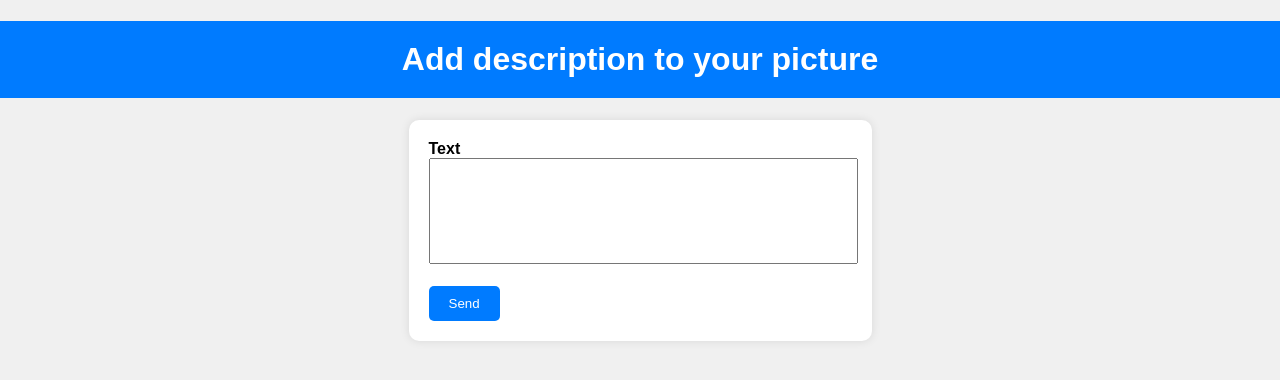
After one commit to Anonim2055/Diary, a Flask app: page /desc in a window 1280 px wide. The commit adds this page. Shown: the top 380 px of the page. Run offline with Flask 3, Linux system fonts and the light colour scheme.

Commit message:
Now you can add description to your day and see it after upload

```diff
--- a/App/Server.py
+++ b/App/Server.py
@@ -53,6 +53,7 @@ def home():
 
 @app.route('/upload', methods=['POST'])
 def upload_file():
+    description = request.form.get("description")
     file = request.files['file']
     user_id = request.form.get("user_id")
     if file.filename == '':
@@ -60,18 +61,7 @@ def upload_file():
 
     response = img_up(file)
     #print(response)
-
-    upload_time = get_time()
-    try:
-        db.images.insert_one({
-        "img_url": response['img_url'],
-        "timestamp": upload_time,
-        "user_id": user_id
-    })
-    except Exception:
-
-        return '', 503
-    page = str("user_photos/"+user_id)
+    page = str("/desc?user_id="+user_id+"&img_url="+response['img_url'])
     return redirect(page)
     #return jsonify(response['status'])
 
@@ -81,6 +71,35 @@ def uf():
     if user_id == None:
         return redirect('/')
     return render_template('up.html', user_id=user_id)
+
+@app.route('/desc', methods=['GET'])
+def desc_get():
+    user_id = request.args.get('user_id')
+    img_url = request.args.get('img_url')
+    return render_template("description.html", user_id=user_id, img_url=img_url)
+
+
+@app.route('/desc', methods=['POST'])
+def desc_load():
+    description = request.form.get("description")
+    user_id = request.form.get("user_id")
+    img_url = request.form.get("img_url")
+    upload_time = get_time()
+    try:
+        db.images.insert_one({
+        "img_url": img_url,
+        "timestamp": upload_time,
+        "user_id": user_id,
+        "description": description
+    })
+    except Exception:
+
+        return '', 503
+    page = str("user_photos/" + user_id)
+    return redirect(page)
+
+
+
 
 
 @app.route('/users', methods=['GET'])
@@ -139,13 +158,6 @@ def form_example():
     #return response
     return f'Hello {name}, your email is {email}, your pass is{password}'
 
-
-@app.route('/error')
-def always_return_500():
-    # return status code 500
-    return '', 500
-
-
 @app.errorhandler(404)
 def page_not_found(e):
     return render_template('404.html'), 404
@@ -153,34 +165,34 @@ def page_not_found(e):
 
 @app.route("/get_images", methods=['GET'])
 def get_image_url(user_id=None):
-    us_id2=user_id
+    us_id2 = user_id
     user_id = request.args.get("user_id")
     if user_id == None:
-        user_id=us_id2
+        user_id = us_id2
     # search every 'user id'
     user_data_cursor = db.images.find({"user_id": user_id})
-
     user_data_list = []
-
     # add everything to list
     for user_data in user_data_cursor:
         img_url = user_data.get("img_url", "URL not available")
         created_at_timestamp = user_data.get("timestamp", None)
         created_at = None
+        description = user_data.get('description', None)
         if created_at_timestamp:
             created_at = datetime.datetime.fromtimestamp(created_at_timestamp).strftime('%Y-%m-%d')
 
         user_data_list.append({
             "user_id": user_id,
             "img_url": img_url,
-            "created_at": created_at
+            "created_at": created_at,
+            "description": description
         })
     print(user_data_list)
     if user_data_list:
-        print (user_data_list)
+        print(user_data_list)
         return user_data_list
     else:
-        print ('bad')
+        print('bad')
         return ({"message": "User ID not found"}), 200
 
     #except Exception as e:
@@ -193,11 +205,11 @@ def get_image_url(user_id=None):
 @app.route("/user_photos/<user_id>", methods=['GET'])
 def user_photos(user_id):
     print(user_id)
-    photos = (get_image_url(user_id))
-    print ('_____________')
-    print(photos)
+    data = (get_image_url(user_id))
     print('_____________')
-    return render_template("photos.html", photos=photos)
+    print(data)
+    print('_____________')
+    return render_template("photos.html", photos=data)
 
 
 if __name__ == "__main__":
--- /dev/null
+++ b/App/templates/description.html
@@ -0,0 +1,63 @@
+<!DOCTYPE html>
+<html lang="en">
+<head>
+    <meta charset="UTF-8">
+    <meta name="viewport" content="width=device-width, initial-scale=1.0">
+    <title>Description for picture</title>
+    <style>
+        body {
+            font-family: Arial, sans-serif;
+            background-color: #f0f0f0;
+            margin: 0;
+            padding: 0;
+            text-align: center;
+        }
+
+        h1 {
+            background-color: #007BFF;
+            color: #fff;
+            padding: 20px;
+        }
+
+        form {
+            background-color: #fff;
+            border-radius: 10px;
+            padding: 20px;
+            box-shadow: 0 0 10px rgba(0, 0, 0, 0.1);
+            display: inline-block;
+            text-align: left;
+        }
+
+        label {
+            font-weight: bold;
+        }
+
+        textarea {
+            width: 100%;
+            height: 100px;
+            resize: none;
+        }
+
+        input[type="submit"] {
+            background-color: #007BFF;
+            color: #fff;
+            border: none;
+            padding: 10px 20px;
+            border-radius: 5px;
+            cursor: pointer;
+        }
+    </style>
+</head>
+<body>
+    <h1>Add description to your picture</h1>
+    <form action="/desc" method="POST">
+        <label for="description">Text</label>
+        <br>
+        <textarea id="description" name="description" rows="4" cols="50"></textarea>
+        <br><br>
+        <input type="submit" value="Send">
+        <input type="hidden" name="user_id" value="{{ user_id }}">
+        <input type="hidden" name="img_url" value="{{ img_url }}">
+    </form>
+</body>
+</html>
--- a/App/templates/photos.html
+++ b/App/templates/photos.html
@@ -15,13 +15,15 @@
     </style>
 </head>
 <body>
-    <h1>User Photos</h1>
+    <h1>Your diary</h1>
 
     <ul>
         {% for photo in photos %}
         <li>
+            <p>Date: {{ photo.created_at }}</p>
             <img src="{{ photo.img_url }}" alt="User Photo">
-            <p>Upload date: {{ photo.created_at }}</p>
+
+            <p>About this day: {{ photo.description }}</p>
         </li>
         {% endfor %}
     </ul>
--- a/App/templates/up.html
+++ b/App/templates/up.html
@@ -27,7 +27,7 @@
     <script>
         function showLoading() {
             document.getElementById("loading").style.display = "block";
-            document.querySelector('form').style.display = "none"; // Скрыть форму
+            document.querySelector('form').style.display = "none"; //
         }
     </script>
 </head>
```
